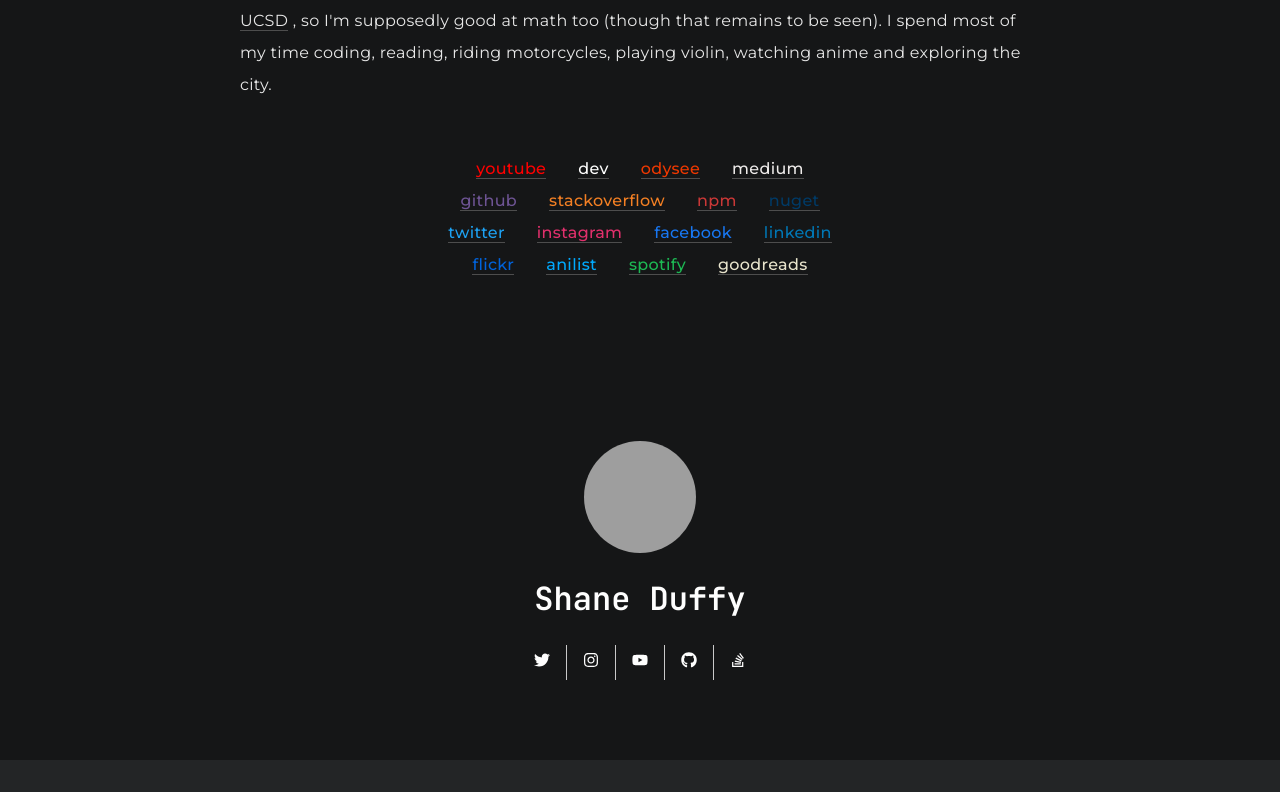
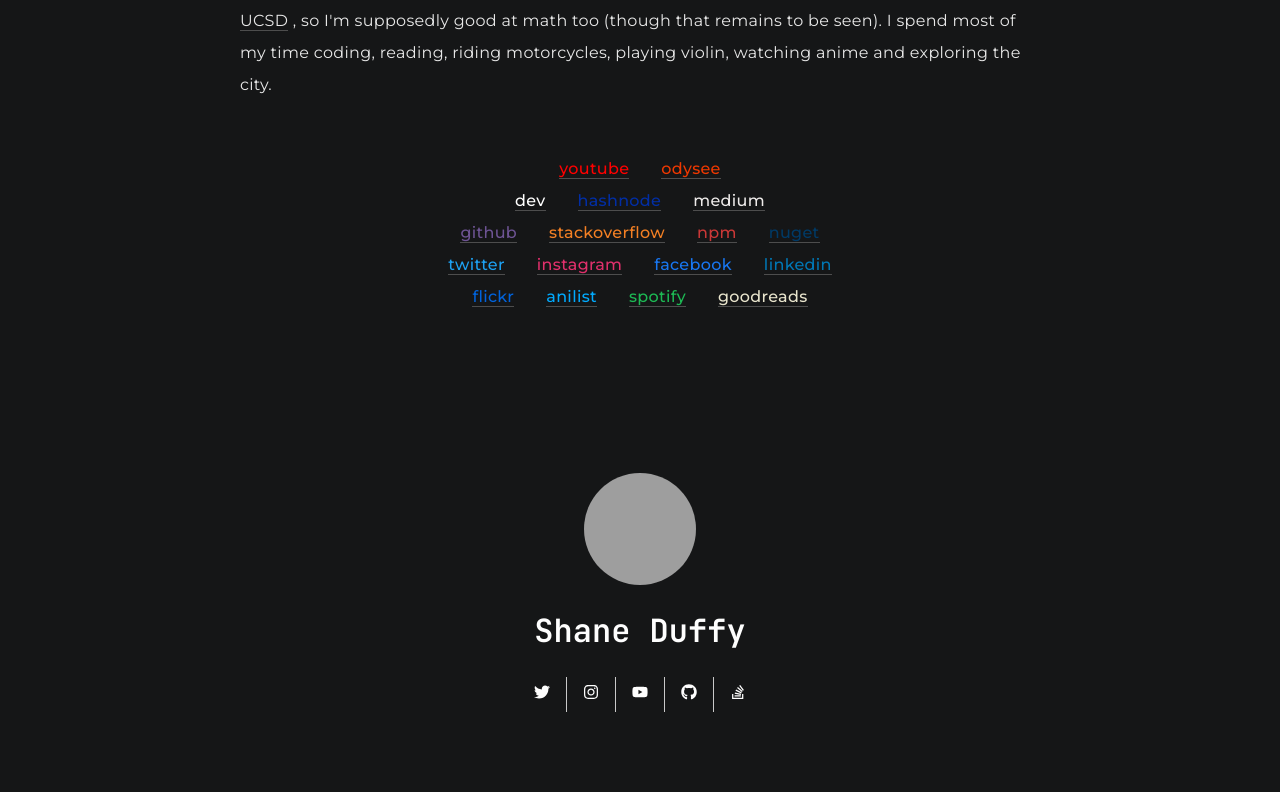
Before and after one commit to cppshane/shaneduffy, an Angular app in the folder site/: page /about in a window 1280 px wide. Shown: the part 1003-1795 px from the top of the page. Before the commit the page ends 1763 px from the top, so only its background shows below. Built offline with nearby package versions, Linux system fonts and the light colour scheme; grey boxes are pictures that could not be loaded.

Commit message:
Add hashnode

```diff
--- a/site/src/app/components/about/about.component.html
+++ b/site/src/app/components/about/about.component.html
@@ -11,9 +11,12 @@
     <div class="about-links-container flex-row">
       <p><a class="text-link color-youtube" target="_blank"
           href="https://youtube.com/channel/UCYLo70tzoGibx13p9AjddfA">youtube</a></p>
-      <p><a class="text-link color-dev" target="_blank" href="https://dev.to/cppshane">dev</a></p>
       <p><a class="text-link color-odysee" target="_blank" href="https://odysee.com/@cppshane">odysee</a>
       </p>
+    </div>
+    <div class="about-links-container flex-row">
+      <p><a class="text-link color-dev" target="_blank" href="https://dev.to/cppshane">dev</a></p>
+      <p><a class="text-link color-hashnode" target="_blank" href="https://cppshane.hashnode.dev/">hashnode</a></p>
       <p><a class="text-link color-medium" target="_blank" href="https://cppshane.medium.com/">medium</a>
       </p>
     </div>
--- a/site/src/styles.css
+++ b/site/src/styles.css
@@ -444,6 +444,10 @@
   color: #eeebea;
 }
 
+.color-hashnode {
+  color: #022EA4;
+}
+
 .color-dev {
   color: #FFFFFF;
 }
```
